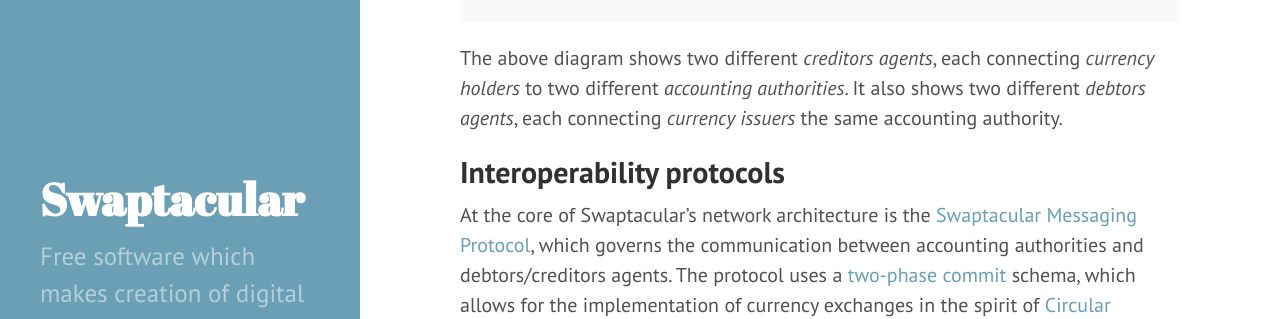
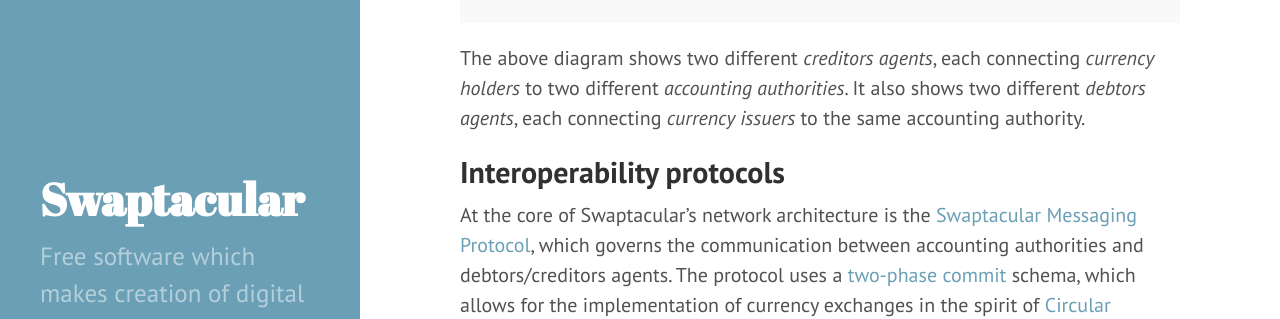
Before and after one commit to epandurski/swaptacular.github.io, a Jekyll site: the page built from overview.md, in a window 1280 px wide and 900 px high, scrolled down 1959 px. Shown: the part 155-474 px from the top of the window. Built offline with Jekyll 4.4.1, drawn with Linux system fonts in a browser that asks for light colours.

Commit message:
Fix link, typo

```diff
--- a/overview.md
+++ b/overview.md
@@ -53,7 +53,7 @@
 The above diagram shows two different *creditors agents*, each
 connecting *currency holders* to two different *accounting
 authorities*. It also shows two different *debtors agents*, each
-connecting *currency issuers* the same accounting authority.
+connecting *currency issuers* to the same accounting authority.
 
 
 Interoperability protocols
@@ -61,7 +61,7 @@
 
 At the core of Swaptacular's network architecture is the [Swaptacular
 Messaging
-Protocol](https://github.com/epandurski/swpt_accounts/blob/master/protocol.rst),
+Protocol](https://github.com/epandurski/swaptacular/blob/master/docs/protocol.rst),
 which governs the communication between accounting authorities and
 debtors/creditors agents. The protocol uses a [two-phase
 commit](https://en.wikipedia.org/wiki/Two-phase_commit_protocol)
```
